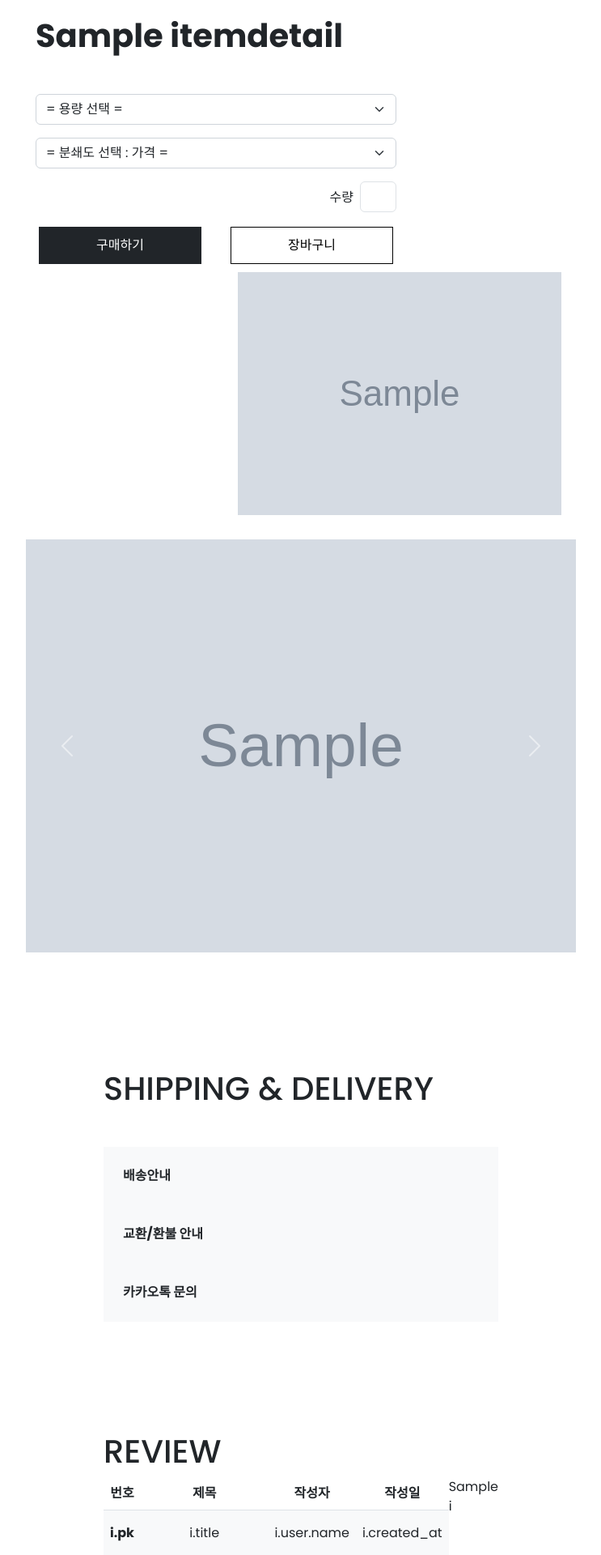
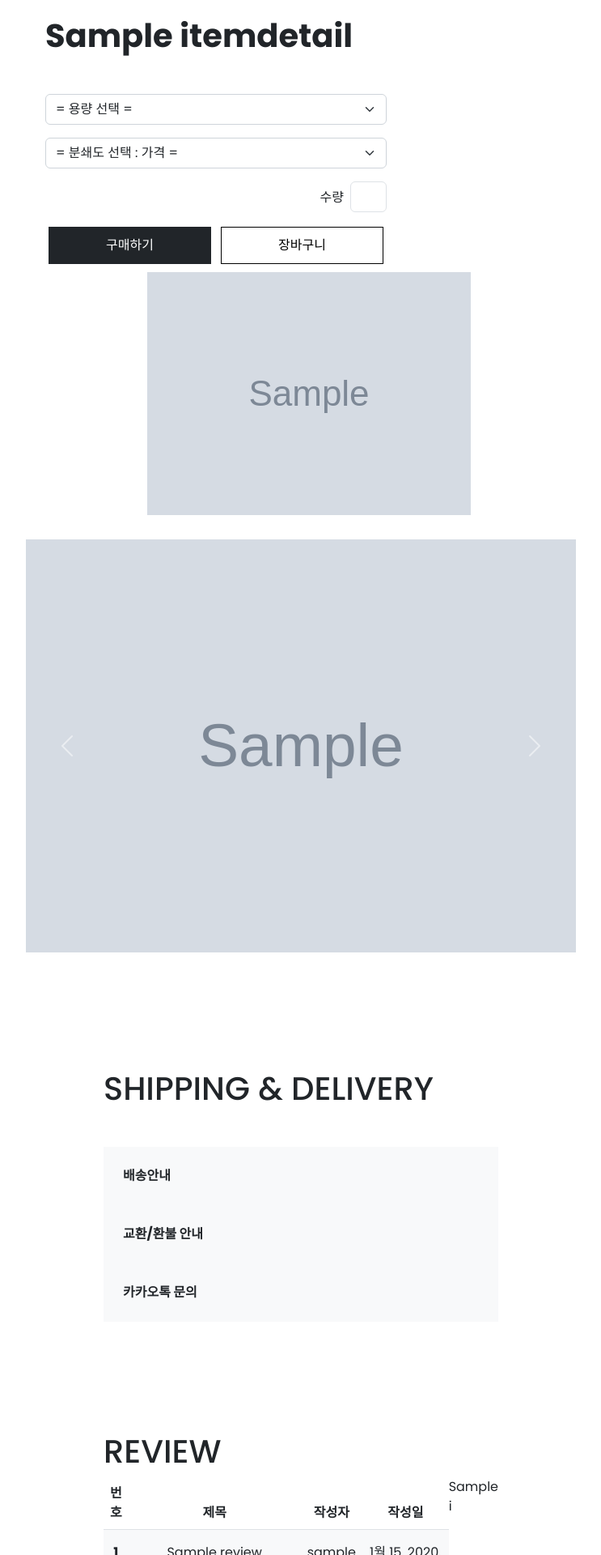
Before and after one commit to mgpo-98/Java-chip, a Django app: template items/templates/items/detail.html in a window 1280 px wide. Shown: the part 320-2240 px from the top of the page at 81% size, without its empty margins (268-1011 px from the left). Run offline with Django 3.2, Linux system fonts and the light colour scheme; tables that the repository leaves empty hold one stand-in row (values such as "Sample post"); the template is opened without the code that fills it: values that come from a table or form of the project are taken from there, most other values are stand-ins (such as "Sample title", 1, 10 or a date in 2020); grey boxes marked "Sample" are stand-in pictures; some libraries are stand-ins or nearby versions.

Commit message:
UPDATE : items detail 페이지 수정 [김태형]

```diff
--- a/items/templates/items/detail.html
+++ b/items/templates/items/detail.html
@@ -1,7 +1,7 @@
 {% extends 'base.html' %}
 {% load static %}
 {% block body %}
-<header class="row" style="height:800px; margin: 0px 300px 0px 300px">
+<header class="row gx-5" style="height:800px; margin: 0px 300px 0px 300px">
     <form class="col-6" style="width:470px; padding-top: 250px;" id='buy/pick-form' action="{% url 'items:picking' %}" method="POST">
         {% csrf_token %}
         <h1 class="fw-bold mb-5">{{item_detail.header_title}}</h1>
@@ -23,7 +23,7 @@
         </select>
         <div class="d-flex justify-content-end mb-2">
             <div class="mb-0 me-2 pt-2 align-middle">수량</div>
-            <input type="text" name="amount" class="form-control border border-grey" style="width:45px">
+            <input type="text" name="amount" class="form-control border border-grey text-center" style="width:45px">
         </div>
         <div class="d-flex justify-content-between">
             <button id="buy-button" type="button" class="btn btn-dark rounded-0"><a class="text-decoration-none text-white" href="">구매하기</a></button>
@@ -33,7 +33,7 @@
         </div>
     </form>
     <!-- header 우측 -->
-    <div class="col-6" style="margin-left:250px">
+    <div class="col-6" style="padding-left: 150px;">
         <img src={{item_detail.header_image}} alt="상품이미지">
     </div>
 
@@ -137,13 +137,13 @@
                     <tbody class="bg-light">
                     {% for i in review %}
                       <tr>
-                        <th class="py-3" scope="row">i.pk</th>
+                        <th class="py-3" scope="row">{{i.pk}}</th>
                         <hr>
-                        <td class="py-3">i.title</td>
+                        <td class="py-3">{{i.title}}</td>
                         <hr>
-                        <td class="py-3">i.user.name</td>
+                        <td class="py-3">{{i.user.username}}</td>
                         <hr>
-                        <td class="py-3">i.created_at </td>
+                        <td class="py-3">{{i.created_at}}</td>
                     </tr>
                     {% endfor %}
                     </tbody>
```
